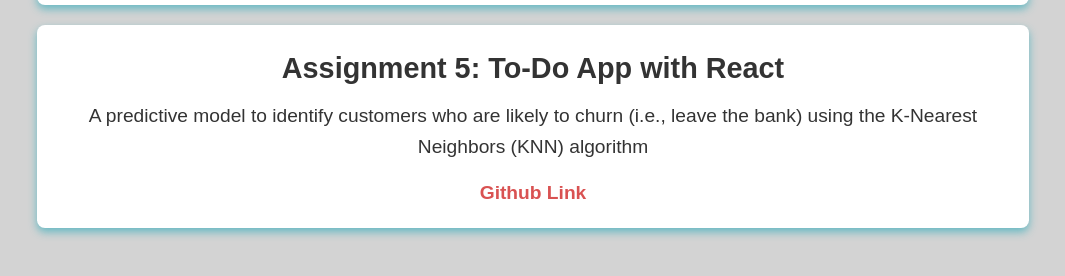
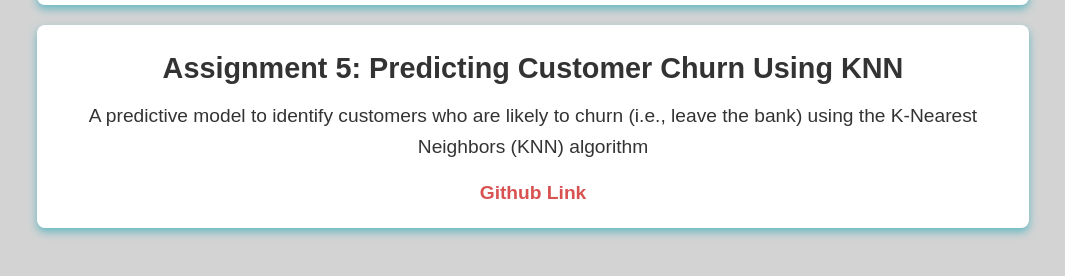
Before and after one commit to gracewang25/gracewang25.github.io, a plain HTML site: page assignments.html in a window 1280 px wide. Shown: the part 2574-2850 px from the top of the page, without its empty margins (107-1172 px from the left). Drawn offline with Linux system fonts and the light colour scheme; a script that the page names is missing.

Commit message:
added a5

```diff
--- a/assignments.html
+++ b/assignments.html
@@ -82,7 +82,7 @@
                 </div>
 
                 <div class="card">
-                    <h2>Assignment 5: To-Do App with React</h2>
+                    <h2>Assignment 5: Predicting Customer Churn Using KNN</h2>
                     <p>A predictive model to identify customers who are likely to churn (i.e., leave the bank) using the K-Nearest Neighbors (KNN) algorithm</p>
                     <a href="https://github.com/gracewang25/grace25-assignment-5" target="_blank">Github Link</a>
                 </div>
```
